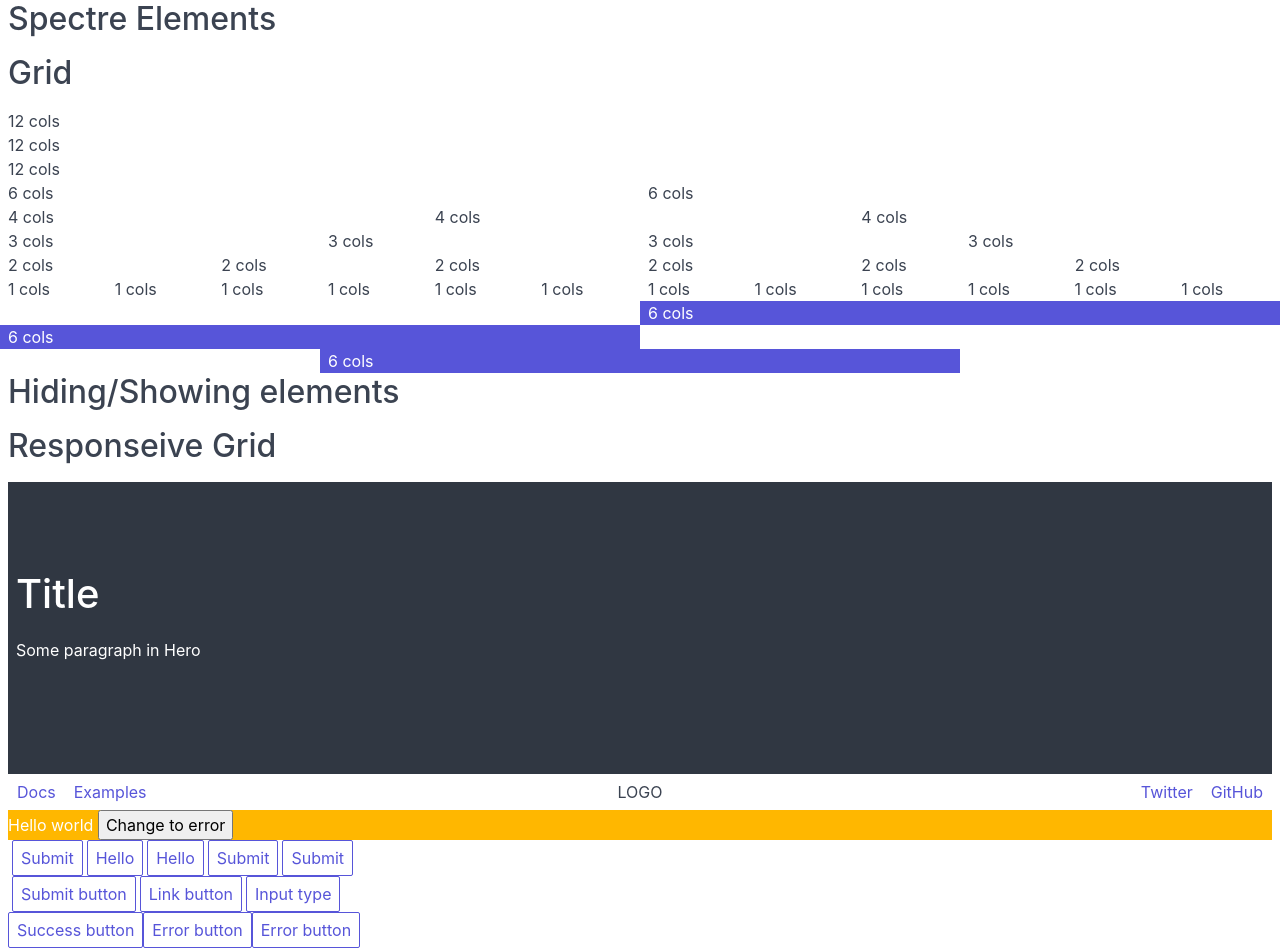
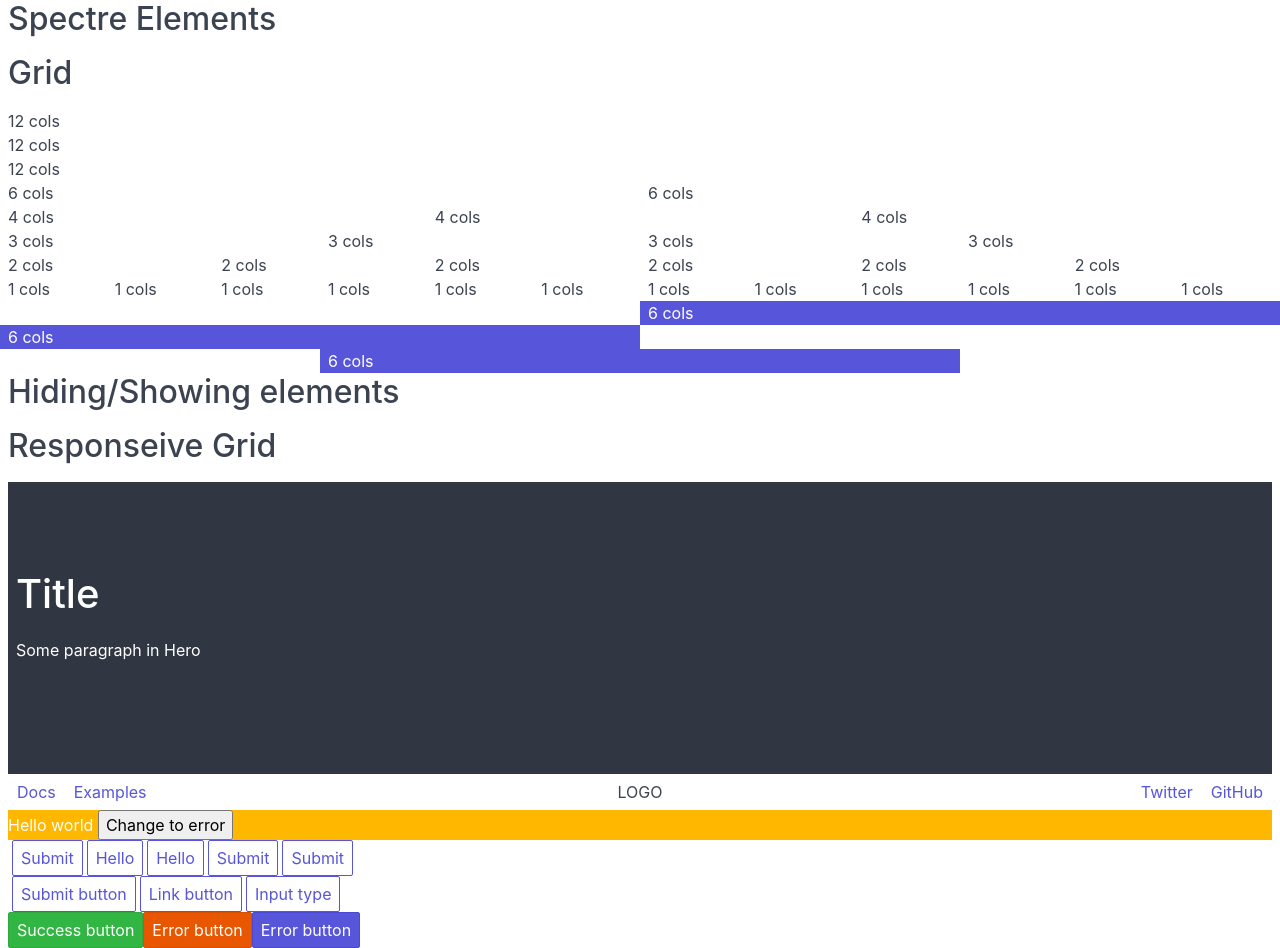
Before and after one commit to renegat59/spectre-vue, a Vue app: page / in a window 1280 px wide. Built offline with nearby package versions, Linux system fonts and the light colour scheme.

Commit message:
fixed linting errors

```diff
--- a/src/App.vue
+++ b/src/App.vue
@@ -75,9 +75,9 @@
     </s-row>
     <s-row>
       <s-column>
-        <s-button success>Success button</s-button>
-        <s-button error>Error button</s-button>
-        <s-button primary :error="err" @click="onClick">Error button</s-button>
+        <s-button type="success">Success button</s-button>
+        <s-button type="error">Error button</s-button>
+        <s-button type="primary" @click="onClick">Error button</s-button>
       </s-column>
     </s-row>
   </s-conatiner>
--- a/src/components/Button.vue
+++ b/src/components/Button.vue
@@ -34,21 +34,21 @@
 // B. <a href="#">Submit</a>
 // C. <input type="submit" />
 
-import { isArray } from '../utils/validators';
+import { inArray } from '../utils/validators';
 
 export default {
   props: {
     type: {
       type: String,
-      validator: value => inArray(value, ['primary', 'link', 'success', 'error']),
+      validator: inArray(['primary', 'link', 'success', 'error']),
     },
     size: {
       type: String,
-      validator: value => inArray(value, ['lg', 'sm']),
+      validator: inArray(['lg', 'sm']),
     },
     form: {
       type: String,
-      validator: value => inArray(value, ['block', 'action']),
+      validator: inArray(['block', 'action']),
     },
     active: {
       type: Boolean,
@@ -82,9 +82,9 @@ export default {
      */
     to: {
       type: String,
-      validator: (value) => {
-        throw 'Not implemented';
-      },
+      // validator: (value) => {
+      //   throw 'Not implemented';
+      // },
     },
 
     /**
--- a/src/components/Column.vue
+++ b/src/components/Column.vue
@@ -40,7 +40,7 @@ export default {
     lg: columnsTypedef,
     xl: columnsTypedef,
     autoOffset: {
-      validator: value => inArray(value, autoOffsets),
+      validator: inArray(autoOffsets),
     },
   },
   computed: {
--- a/src/components/Container.vue
+++ b/src/components/Container.vue
@@ -15,7 +15,7 @@ export default {
   props: {
     grid: {
       type: String,
-      validator: value => inArray(value, screenSizes),
+      validator: inArray(screenSizes),
     },
   },
 };
--- a/src/components/Hero.vue
+++ b/src/components/Hero.vue
@@ -11,7 +11,7 @@ import { inArray } from '../utils/validators';
 
 const sizeValidator = {
   type: String,
-  validator: value => inArray(value, ['sm', 'lg']),
+  validator: inArray(['sm', 'lg']),
 };
 
 export default {
--- a/src/utils/validators.js
+++ b/src/utils/validators.js
@@ -1 +1,3 @@
-export const inArray = (value, array) => value => array.indexOf(value) !== -1;
+// eslint-disable
+export const inArray = array => value => array.indexOf(value) !== -1;
+export const test = () => {};
```
